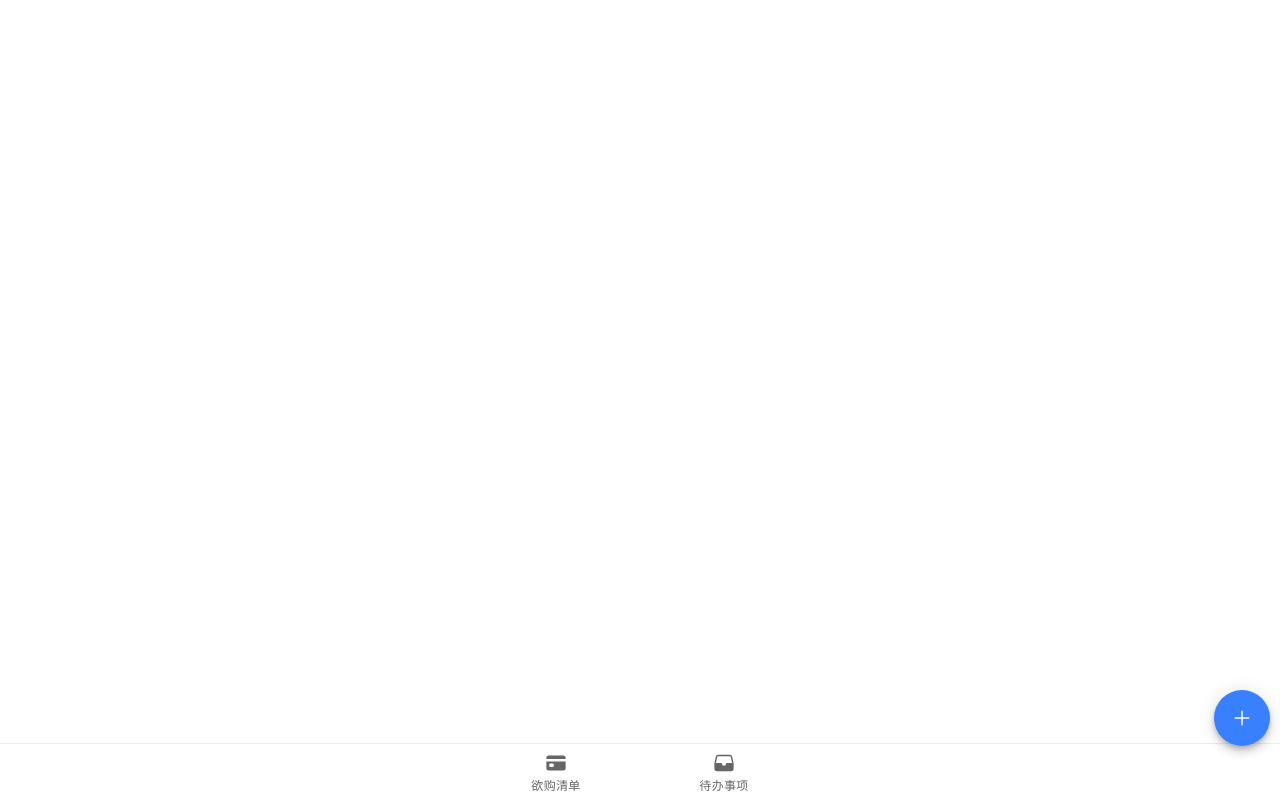
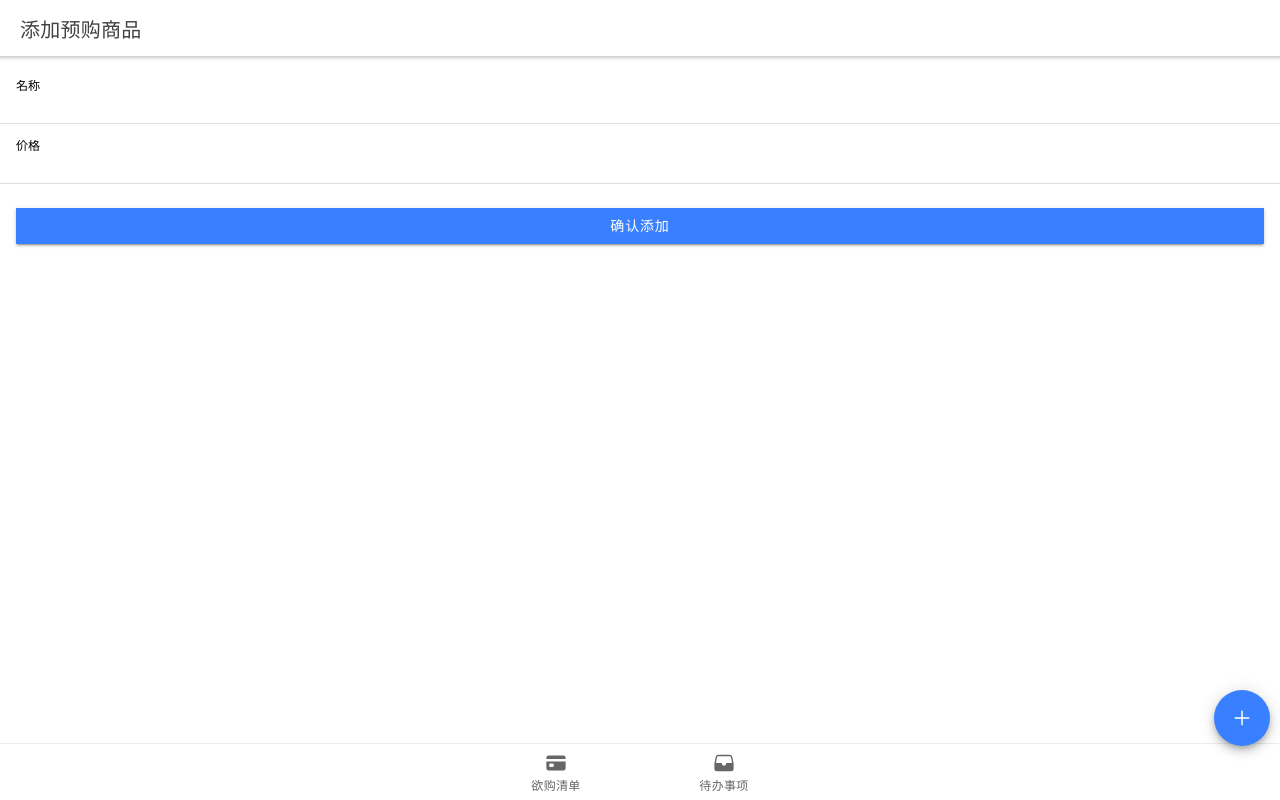
Before and after one commit to YaqiLee/handy, a React (Create React App) app: page /goods/create in a window 1280 px wide. Built offline with nearby package versions, Linux system fonts and the light colour scheme.

Commit message:
添加保存操作

```diff
--- a/src/App.tsx
+++ b/src/App.tsx
@@ -1,14 +1,14 @@
 import {
   IonApp,
+  IonFab,
+  IonFabButton,
+  IonFabList,
   IonIcon,
   IonLabel,
   IonRouterOutlet,
   IonTabBar,
   IonTabButton,
   IonTabs,
-  IonFab,
-  IonFabButton,
-  IonFabList,
 } from "@ionic/react";
 import { IonReactRouter } from "@ionic/react-router";
 /* Core CSS required for Ionic components to work properly */
@@ -24,9 +24,10 @@ import "@ionic/react/css/structure.css";
 import "@ionic/react/css/text-alignment.css";
 import "@ionic/react/css/text-transformation.css";
 import "@ionic/react/css/typography.css";
-import { card, fileTray, addOutline } from "ionicons/icons";
+import { addOutline, card, fileTray } from "ionicons/icons";
 import React from "react";
-import { Redirect, Route } from "react-router-dom";
+import { Link, Redirect, Route } from "react-router-dom";
+import GoodsCreate from "./components/GoodsCreate";
 import Tab1 from "./pages/Tab1";
 import Tab2 from "./pages/Tab2";
 /* Theme variables */
@@ -37,6 +38,7 @@ const App: React.FC = () => (
     <IonReactRouter>
       <IonTabs>
         <IonRouterOutlet>
+          <Route path="/goods/create" component={ GoodsCreate } exact={true} />
           <Route path="/tab1" component={Tab1} exact={true} />
           <Route path="/tab2" component={Tab2} exact={true} />
           <Route path="/" render={() => <Redirect to="/tab1" />} exact={true} />
@@ -53,20 +55,28 @@ const App: React.FC = () => (
           </IonTabButton>
         </IonTabBar>
       </IonTabs>
-    </IonReactRouter>
-    <IonFab vertical="bottom" horizontal="end" style={{ marginBottom: "44px" }}>
+      <IonFab
+        vertical="bottom"
+        horizontal="end"
+        style={{ marginBottom: "44px" }}
+      >
         <IonFabButton>
           <IonIcon icon={addOutline} />
         </IonFabButton>
         <IonFabList side="top">
           <IonFabButton>
+            <Link to="/goods/create">
               <IonIcon icon={card} />
+            </Link>
           </IonFabButton>
           <IonFabButton>
+            <Link to="/tab2">
               <IonIcon icon={fileTray} />
+            </Link>
           </IonFabButton>
         </IonFabList>
       </IonFab>
+    </IonReactRouter>
   </IonApp>
 );
 
--- a/src/components/BuyList.tsx
+++ b/src/components/BuyList.tsx
@@ -21,6 +21,7 @@ const BuyList: React.FC<any> = () => {
 
   let [data, setData] = useState<any>([]);
   let [press, setPress] = useState<any>();
+//   let [distance, setDistance] = useState<any>(0);
 
   let onTouchStart = (e: TouchEvent, index: number) => {
 
--- /dev/null
+++ b/src/components/GoodsCreate.css
@@ -0,0 +1,3 @@
+.footer-btn {
+    margin: 16px;
+}
--- /dev/null
+++ b/src/components/GoodsCreate.tsx
@@ -0,0 +1,79 @@
+import {
+  IonInput,
+  IonPage,
+  IonHeader,
+  IonToolbar,
+  IonTitle,
+  IonContent,
+  IonItem,
+  IonLabel,
+  IonList,
+  IonButton,
+} from "@ionic/react";
+import React from "react";
+import { saveGoods } from "../services/buys.service";
+import "./GoodsCreate.css";
+
+class GoodsCreate extends React.Component {
+  state = {
+    name: "",
+    price: "",
+  };
+
+  constructor(props: any) {
+    super(props);
+    this.handleSubmit = this.handleSubmit.bind(this);
+  }
+
+  handleSubmit() {
+    console.log(this.state);
+    saveGoods(this.state).then(res => {
+        console.log(res);
+
+    })
+  }
+
+  handleChange(event: any, k: string) {
+    this.setState({ [k]: event.target.value });
+  }
+
+  render() {
+    return (
+      <IonPage>
+        <IonHeader>
+          <IonToolbar>
+            <IonTitle>添加预购商品</IonTitle>
+          </IonToolbar>
+        </IonHeader>
+        <IonContent>
+          <IonList>
+            <IonItem>
+              <IonLabel position="stacked">名称</IonLabel>
+              <IonInput
+                value={this.state.name}
+                onIonChange={(e) => this.handleChange(e, "name")}
+              />
+            </IonItem>
+            <IonItem>
+              <IonLabel position="stacked">价格</IonLabel>
+              <IonInput
+                value={this.state.price}
+                onIonChange={(e) => this.handleChange(e, "price")}
+                type="number"
+              />
+            </IonItem>
+          </IonList>
+          <IonButton
+            className="footer-btn"
+            expand="full"
+            onClick={this.handleSubmit}
+          >
+            确认添加
+          </IonButton>
+        </IonContent>
+      </IonPage>
+    );
+  }
+}
+
+export default GoodsCreate;
--- a/src/services/buys.service.ts
+++ b/src/services/buys.service.ts
@@ -1,3 +1,5 @@
-import { Get } from "./service.config";
+import { Get, Post } from "./service.config";
 
 export const getGoods = () => Get("/goods/");
+
+export const saveGoods = (data: any) => Post("/goods/", data)
--- a/src/services/service.config.ts
+++ b/src/services/service.config.ts
@@ -5,3 +5,7 @@ axios.defaults.baseURL = "http://localhost:8080/";
 export const Get = (url: string, params?: any) => {
   return axios.get(url, { params }).then((res) => res.data);
 };
+
+export const Post = (url: string, data?: any) => {
+  return axios.post(url, data).then((res) => res.data);
+};
```
Lines whose indentation alone changed are shown as unchanged.
